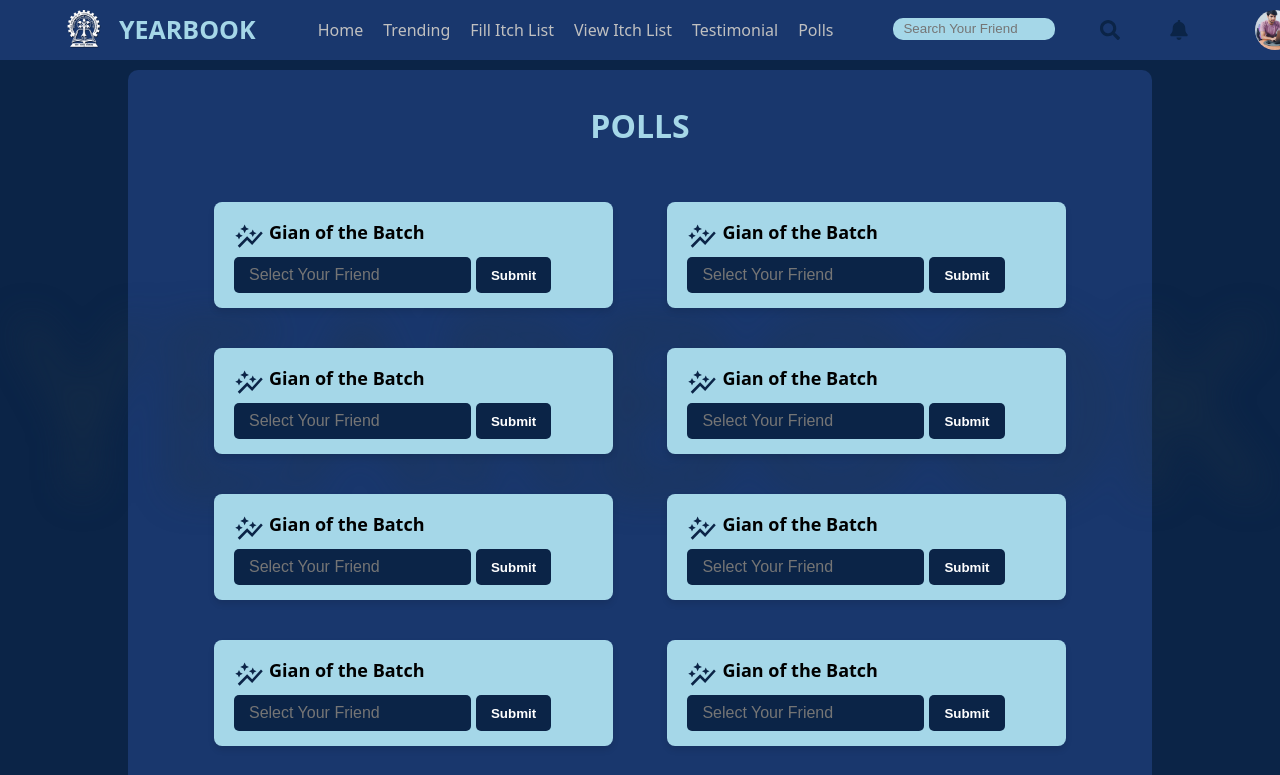
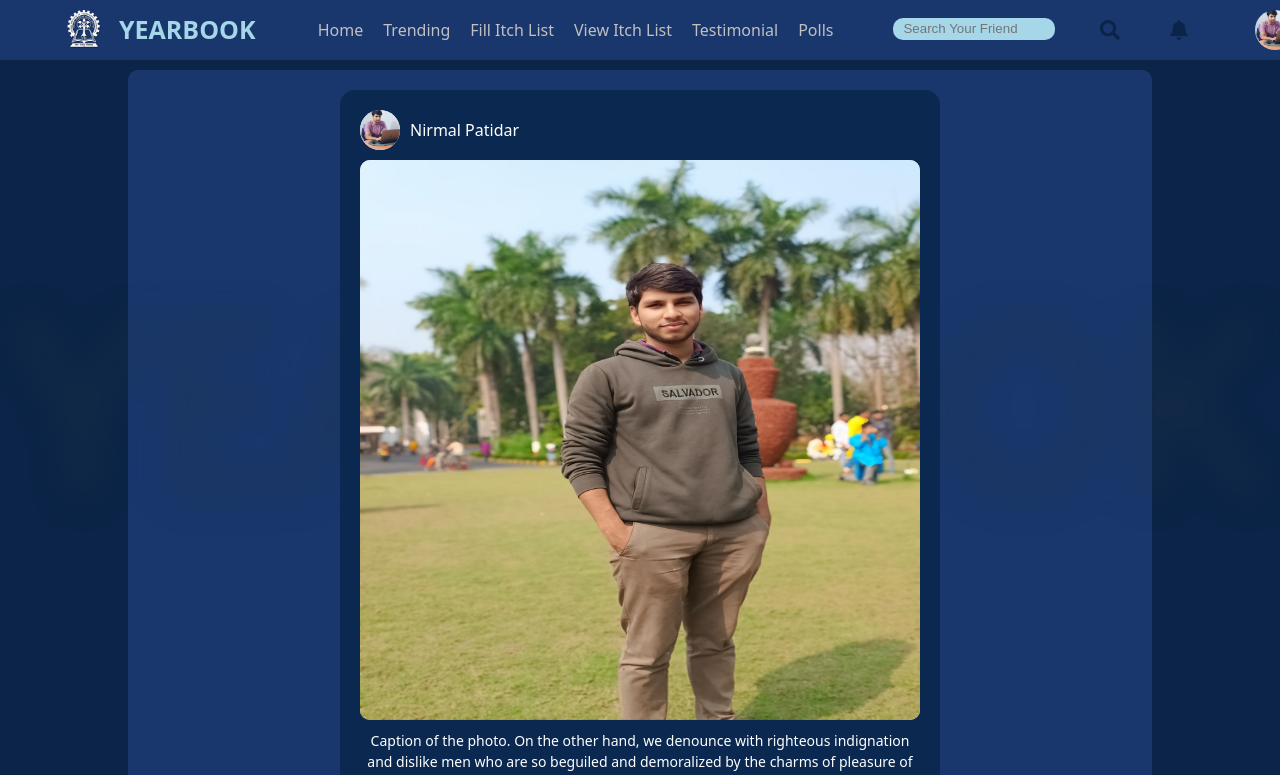
Before and after one commit to students-alumni-cell-iitkgp/yearbook-2025, a React (Vite) app in the folder frontend/: page / in a window 1280 px wide. Shown: the top 775 px of the page. Built offline with nearby package versions, Linux system fonts and the light colour scheme.

Commit message:
minor changes

```diff
--- a/frontend/src/App.jsx
+++ b/frontend/src/App.jsx
@@ -16,8 +16,8 @@ const App = () => {
   return (
     <div>
       <Navbar></Navbar>
-      {/* <Trending></Trending> */}
-      <Polls></Polls>
+      <Trending></Trending>
+      {/* <Polls></Polls> */}
     </div>
   );
 };
```
Also changed, not shown: 1 other file (tests, documents, lock files or other folders).
